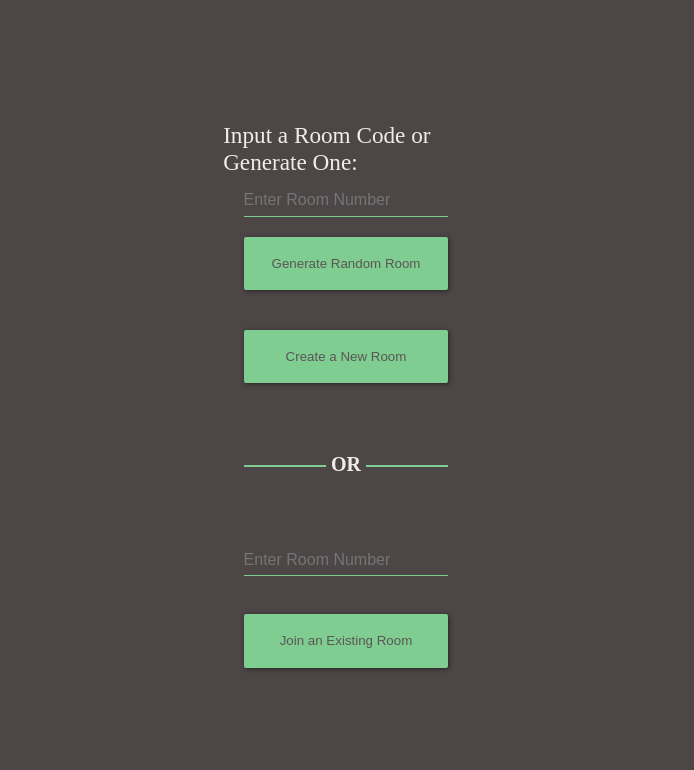
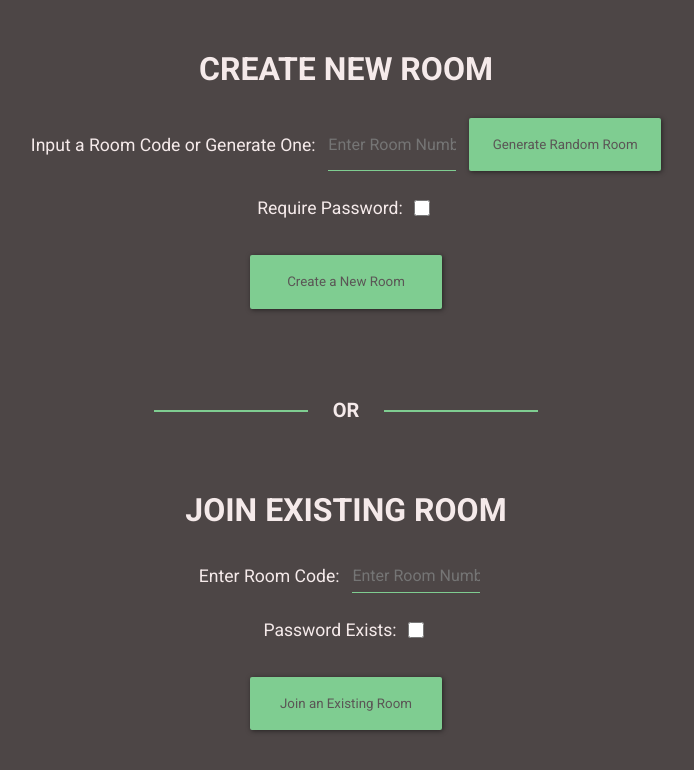
Before and after one commit to karthikrangasai/Tring-Tring, a website: page public/index.html in a window 1280 px wide. Shown: the whole page, without its empty margins (294-988 px from the left). Drawn offline with nearby package versions, Linux system fonts and the light colour scheme; no server answers.

Commit message:
Added UI for the password part

```diff
--- a/public/css/index.css
+++ b/public/css/index.css
@@ -3,81 +3,20 @@ html,
 body {
     margin: 0;
     padding: 0;
-}
-
-.video-displays {
-    width: 100vw;
-    height: 100vh;
-    /* position: relative;
-    top: 0;
-    left: 0; */
-}
-
-.remote-video {
-    width: 100vw;
-    height: 100vh;
-    position: absolute;
-}
-
-.local-video {
-    width: 15vw;
-    height: 15vh;
-    position: absolute;
-    border: 1px solid black;
-    bottom: 0%;
-    right: 0%;
-    margin: 0 2.5vw 4vh 0%;
-}
-
-.controls-container {
-    width: 100vw;
-    height: 15vh;
-    position: absolute;
-    bottom: 0%;
-    left: 0%;
-}
-
-.controls {
-    margin: 0 auto;
-    width: 50vw;
-    display: flex;
-    flex-direction: row;
-    justify-content: center;
-    align-items: center;
-}
-
-.control {
-    margin: auto 25px;
-    padding: 20px;
-    border-radius: 50%;
-    box-shadow: 0px 0px 50px 2px rgba(143, 143, 143, 1);
-}
-
-.red {
-    background-color: #DB4437;
-    color: white;
-}
-
-.blue {
-    background-color: #4285F4;
-    color: white;
+    font-family: 'Roboto', sans-serif;
 }
 
 .join-call {
-    z-index: 5;
-    display: block;
     width: 100vw;
     height: 100vh;
-    position: absolute;
-    top: 0;
-    left: 0;
     background-color: #4D4646;
 }
 
 .join-call-container {
     margin: 0 auto;
-    width: 40%;
-    height: 100%;
+    width: 75vw;
+    height: 100vh;
+    /* border: 1px solid black; */
     display: flex;
     flex-direction: column;
     justify-content: center;
@@ -85,14 +24,62 @@ body {
 }
 
 .form {
-    width: 80%;
+    width: 60vw;
     margin: 25px 0;
+    display: flex;
+    flex-direction: column;
+    align-items: center;
+}
+
+.section-heading {
+    align-content: center;
+    margin: 0 0 20px 0;
+    font-size: 2em;
+    font-weight: 700;
+    color: #f5eaea;
+}
+
+.room-code {
+    width: 50vw;
+    display: flex;
+    flex-direction: row;
+    justify-content: center;
+    margin: 10px;
+}
+
+.room-password {
+    width: 50vw;
+    display: flex;
+    flex-direction: row;
+    justify-content: center;
+    margin: 10px;
+}
+
+.input-label {
+    color: #f5eaea;
+    display: block;
+    font-size: 1.1em;
+    padding: .4em 0;
+    align-self: center;
+    text-align: right;
+}
+
+.input {
+    background-color: transparent;
+    border: none;
+    border-bottom: solid 1px #7fcd91;
+    color: #f5eaea;
+    display: block;
+    font-size: 1em;
+    margin: 0 1vw;
+    padding: .4em 0;
+    width: 10vw;
 }
 
 .btn {
     height: 4em;
-    width: 50%;
-    margin: 20px 25%;
+    width: 15vw;
+    margin: 20px 0;
     padding: 1em 1.4em 1em 1.4em;
     color: #5b5656;
     border: none;
@@ -101,6 +88,22 @@ body {
     -webkit-box-shadow: 1px 1px 5px 0 rgba(0, 0, 0, .5);
     -moz-box-shadow: 1px 1px 5px 0 rgba(0, 0, 0, .5);
     box-shadow: 1px 1px 5px 0 rgba(0, 0, 0, .5);
+}
+
+#generate-btn {
+    margin: 0;
+}
+
+#join-room-password {
+    display: none;
+}
+
+.checkbox {
+    padding: .4em 0;
+    align-self: center;
+    width: 2vw;
+    height: 2vh;
+    margin-left: 0.5vw;
 }
 
 .dash {
@@ -133,24 +136,3 @@ body {
     right: 0%;
     top: 50%;
 }
-
-#input-label {
-    color: #f5eaea;
-    display: block;
-    font-size: 1.45em;
-    margin: 0 auto;
-    padding: .4em 0;
-    width: 60%;
-}
-
-.input {
-    background-color: transparent;
-    border: none;
-    border-bottom: solid 1px #7fcd91;
-    color: #f5eaea;
-    display: block;
-    font-size: 1em;
-    margin: 0 25%;
-    padding: .4em 0;
-    width: 50%;
-}
--- a/public/index.html
+++ b/public/index.html
@@ -4,6 +4,7 @@
 <head>
     <meta charset="UTF-8">
     <meta name="viewport" content="width=device-width, initial-scale=1.0">
+    <link href="https://fonts.googleapis.com/css2?family=Roboto:wght@400;500;700&display=swap" rel="stylesheet">
     <link rel="stylesheet" href="https://fonts.googleapis.com/icon?family=Material+Icons">
     <link rel="stylesheet" href="/css/index.css">
     <script src="https://cdnjs.cloudflare.com/ajax/libs/socket.io/2.3.0/socket.io.js"></script>
@@ -13,19 +14,35 @@
 <body>
     <div class="join-call">
         <div class="join-call-container">
-            <form class="form" method="GET" action="">
-                <label for="create_room_id" id="input-label">Input a Room Code or Generate One: </label>
-                <input type="text" name="create_room_id" id="create-room-id" class="input" placeholder="Enter Room Number">
-                <button class="btn" id="generate-btn" type="button">Generate Random Room</button><br />
+            <div class="form">
+                <h3 class="section-heading"><span class="heading">CREATE NEW ROOM</span></h3>
+                <div class="room-code">
+                    <label for="create_room_id" class="input-label">Input a Room Code or Generate One: </label>
+                    <input type="text" name="create_room_id" id="create-room-id" class="input" placeholder="Enter Room Number">
+                    <button class="btn" id="generate-btn" type="button">Generate Random Room</button><br />
+                </div>
+                <div class="room-password">
+                    <label for="create_room_id" class="input-label">Require Password: </label>
+                    <input type="checkbox" name="password_exists" id="create_pw_exists" class="checkbox">
+                </div>
                 <button class="btn" id="create-btn" type="button">Create a New Room</button><br />
-            </form>
+            </div>
             <div class="form">
                 <h4 class="dash">OR</h4><br />
             </div>
-            <form class="form" action="">
-                <input type="text" name="join_room_id" id="join-room-id" class="input" placeholder="Enter Room Number" autocomplete="off"><br />
+            <div class="form">
+                <h3 class="section-heading"><span class="heading">JOIN EXISTING ROOM</span></h3>
+                <div class="room-code">
+                    <label for="create_room_id" class="input-label">Enter Room Code: </label>
+                    <input type="text" name="join_room_id" id="join-room-id" class="input" placeholder="Enter Room Number" autocomplete="off"><br />
+                </div>
+                <div class="room-password">
+                    <label for="create_room_id" class="input-label">Password Exists: </label>
+                    <input type="checkbox" name="password_exists" id="join_pw_exists" class="checkbox">
+                    <input type="password" name="join_room_password" id="join-room-password" class="input" placeholder="Enter Room Password" autocomplete="off"><br />
+                </div>
                 <button class="btn" id="join-btn" type="button">Join an Existing Room</button>
-            </form>
+            </div>
         </div>
 
     </div>
--- a/public/js/index.js
+++ b/public/js/index.js
@@ -3,7 +3,12 @@ var generate_btn = document.getElementById('generate-btn');
 var room_id = document.getElementById('create-room-id');
 var join_room_id = document.getElementById('join-room-id');
 var join_btn = document.getElementById('join-btn');
+var create_room_password_check = document.getElementById('create_pw_exists');
+var join_room_password_check = document.getElementById('join_pw_exists');
+var join_room_password_input = document.getElementById('join-room-password');
 var socket = io();
+
+var password = Math.random().toString(36).substring(2, 10)
 
 generate_btn.addEventListener('click', () => {
     console.log(room_id);
```
Also changed, not shown: TODO.md (+5 -0 lines).
